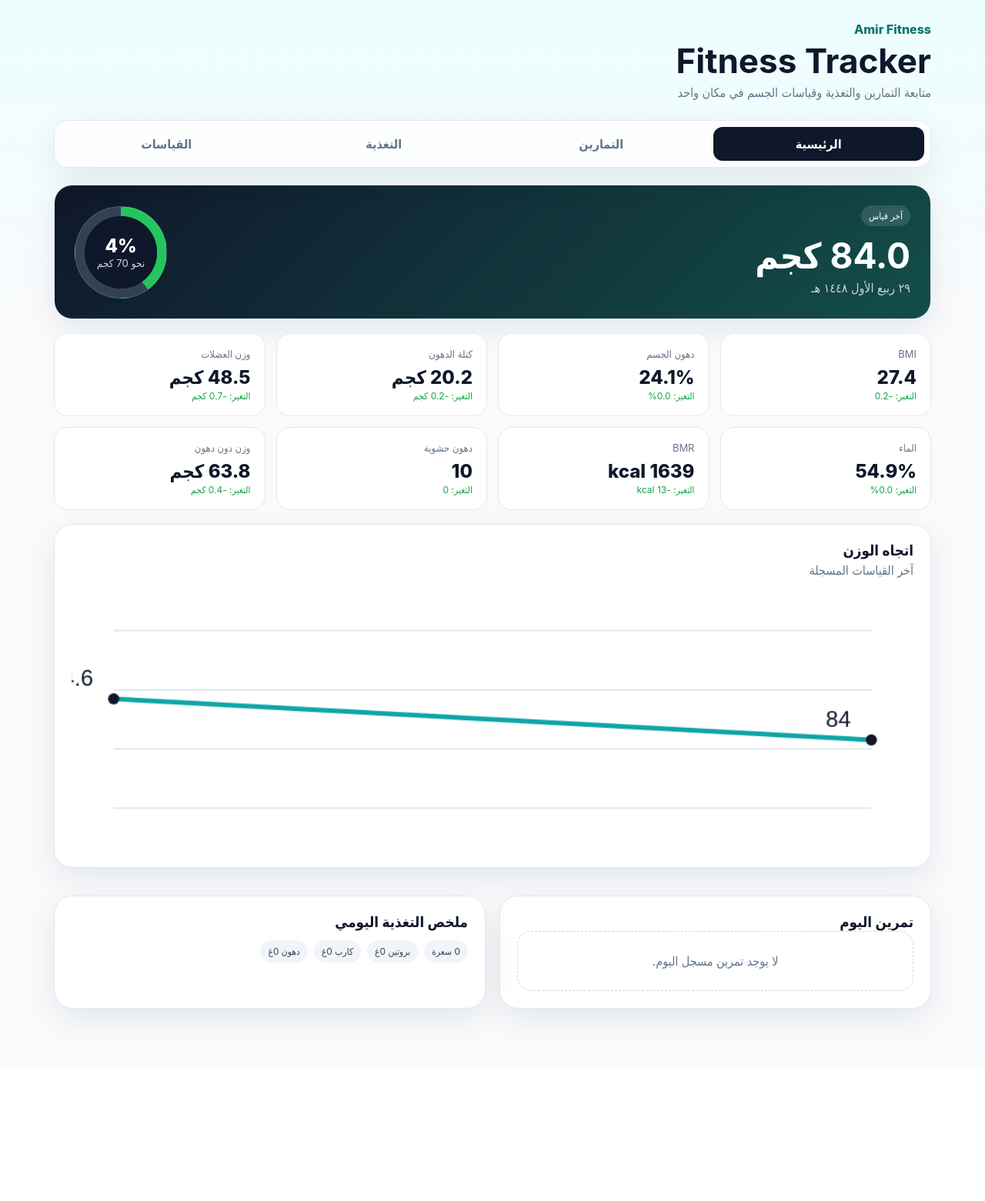
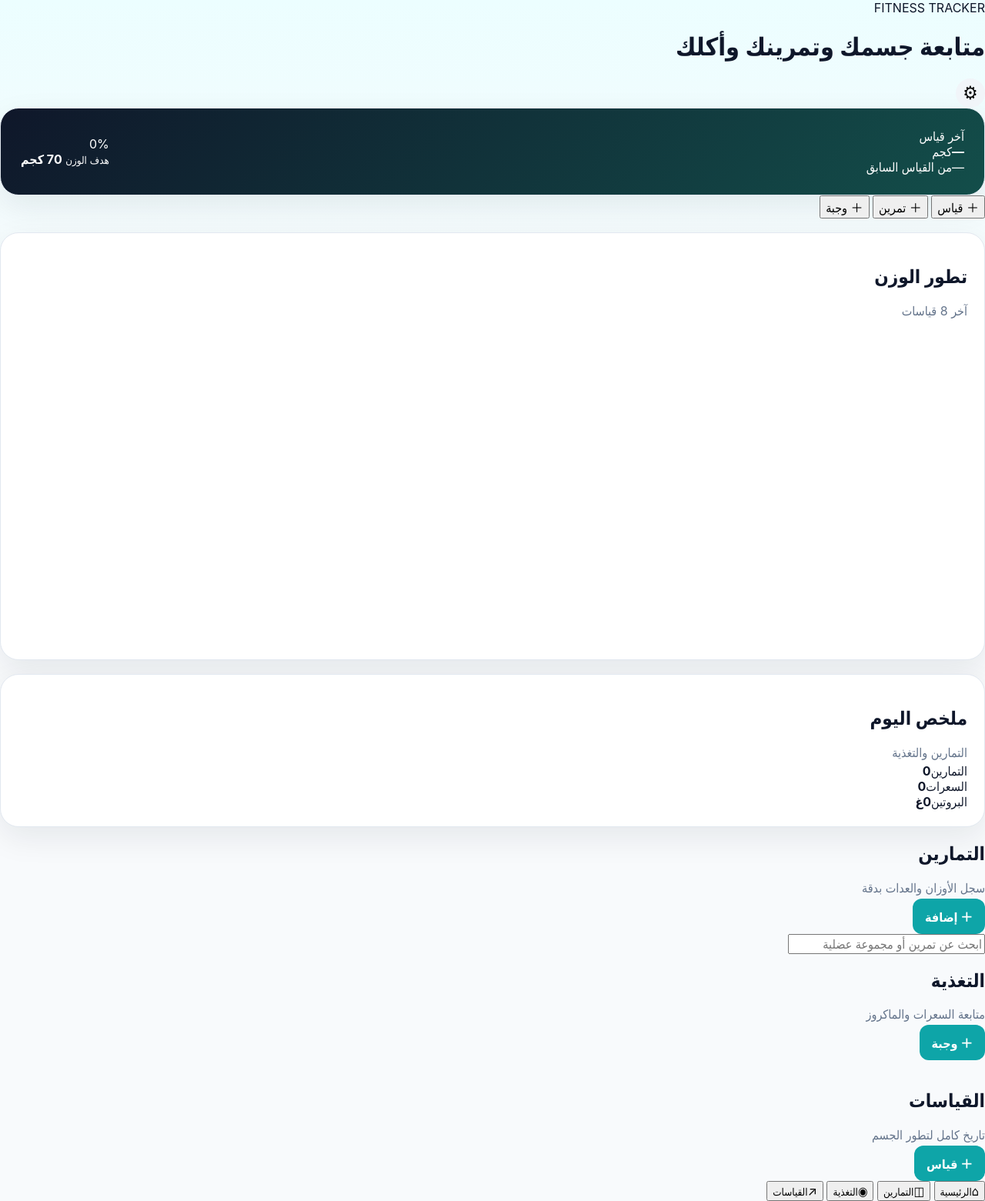
Before and after one commit to amirelshahbour-afk/Fitness-Tracker, a plain HTML site: page index.html in a window 1280 px wide. Shown: the whole page at 77% size. Before the commit the page ends 1389 px from the top, so only its background shows below. Drawn offline with Linux system fonts and the light colour scheme.

Commit message:
Rebuild Fitness Tracker UI from scratch

```diff
--- a/index.html
+++ b/index.html
@@ -1,104 +1,117 @@
 <!doctype html>
 <html lang="ar" dir="rtl">
 <head>
-  <meta charset="UTF-8" />
-  <meta name="viewport" content="width=device-width, initial-scale=1.0, viewport-fit=cover" />
-  <meta name="theme-color" content="#0f172a" />
+  <meta charset="utf-8" />
+  <meta name="viewport" content="width=device-width, initial-scale=1, viewport-fit=cover" />
+  <meta name="theme-color" content="#101828" />
+  <meta name="apple-mobile-web-app-capable" content="yes" />
+  <meta name="apple-mobile-web-app-status-bar-style" content="black-translucent" />
+  <meta name="apple-mobile-web-app-title" content="Fitness Tracker" />
   <link rel="manifest" href="manifest.json" />
+  <link rel="icon" href="icon.svg" type="image/svg+xml" />
   <link rel="stylesheet" href="styles.css" />
   <title>Fitness Tracker</title>
 </head>
 <body>
-  <div class="app-shell">
-    <header class="topbar">
+  <div class="app">
+    <header class="app-header">
       <div>
-        <p class="eyebrow">Amir Fitness</p>
-        <h1>Fitness Tracker</h1>
-        <p class="muted">متابعة التمارين والتغذية وقياسات الجسم في مكان واحد</p>
+        <div class="kicker">FITNESS TRACKER</div>
+        <h1>متابعة جسمك وتمرينك وأكلك</h1>
+        <p id="todayLabel" class="muted"></p>
       </div>
-      <button id="installBtn" class="secondary hidden">تثبيت التطبيق</button>
+      <button class="icon-btn" id="openSettings" aria-label="الإعدادات">⚙︎</button>
     </header>
 
-    <nav class="tabs" aria-label="التنقل الرئيسي">
-      <button class="tab active" data-tab="dashboard">الرئيسية</button>
-      <button class="tab" data-tab="workouts">التمارين</button>
-      <button class="tab" data-tab="nutrition">التغذية</button>
-      <button class="tab" data-tab="measurements">القياسات</button>
-    </nav>
+    <main class="content">
+      <section class="page active" id="homePage">
+        <article class="hero-card">
+          <div>
+            <span class="pill">آخر قياس</span>
+            <div class="hero-weight"><strong id="currentWeight">—</strong><span>كجم</span></div>
+            <div class="hero-meta"><span id="weightChange">—</span><span>من القياس السابق</span></div>
+          </div>
+          <div class="goal-box">
+            <div class="ring" id="goalRing"><span id="goalPercent">0%</span></div>
+            <small>هدف الوزن</small>
+            <b id="goalWeightText">70 كجم</b>
+          </div>
+        </article>
 
-    <main>
-      <section id="dashboard" class="panel active">
-        <div class="hero-card">
-          <div>
-            <span class="badge">آخر قياس</span>
-            <h2 id="heroWeight">84.0 كجم</h2>
-            <p id="heroDate" class="muted">12 سبتمبر 2026</p>
-          </div>
-          <div class="goal-ring" aria-label="تقدم هدف الوزن">
-            <span id="goalProgress">40%</span>
-            <small>نحو 70 كجم</small>
-          </div>
+        <div class="quick-actions">
+          <button data-action="measurement">＋ قياس</button>
+          <button data-action="workout">＋ تمرين</button>
+          <button data-action="meal">＋ وجبة</button>
         </div>
 
-        <div id="metricCards" class="metric-grid"></div>
+        <section class="grid metrics" id="metricsGrid"></section>
 
         <section class="card">
-          <div class="section-head">
-            <div><h3>اتجاه الوزن</h3><p class="muted">آخر القياسات المسجلة</p></div>
+          <div class="section-title">
+            <div><h2>تطور الوزن</h2><p class="muted">آخر 8 قياسات</p></div>
           </div>
-          <canvas id="weightChart" width="900" height="280"></canvas>
+          <canvas id="weightChart" width="900" height="300"></canvas>
         </section>
 
-        <div class="two-col">
-          <section class="card">
-            <h3>تمرين اليوم</h3>
-            <div id="todayWorkout"></div>
-          </section>
-          <section class="card">
-            <h3>ملخص التغذية اليومي</h3>
-            <div id="nutritionSummary"></div>
-          </section>
-        </div>
+        <section class="card">
+          <div class="section-title"><div><h2>ملخص اليوم</h2><p class="muted">التمارين والتغذية</p></div></div>
+          <div class="today-grid">
+            <div class="today-stat"><span>التمارين</span><strong id="todayWorkoutCount">0</strong></div>
+            <div class="today-stat"><span>السعرات</span><strong id="todayCalories">0</strong></div>
+            <div class="today-stat"><span>البروتين</span><strong id="todayProtein">0غ</strong></div>
+          </div>
+        </section>
       </section>
 
-      <section id="workouts" class="panel">
-        <div class="section-head">
-          <div><h2>سجل التمارين</h2><p class="muted">سجل كل مجموعة بالوزن والعدات</p></div>
-          <button id="newWorkoutBtn" class="primary">+ تمرين جديد</button>
-        </div>
-        <div id="workoutList" class="stack"></div>
+      <section class="page" id="workoutsPage">
+        <div class="page-head"><div><h2>التمارين</h2><p class="muted">سجل الأوزان والعدات بدقة</p></div><button class="primary" data-action="workout">＋ إضافة</button></div>
+        <div class="filter-row"><input id="workoutSearch" placeholder="ابحث عن تمرين أو مجموعة عضلية" /></div>
+        <div id="workoutList" class="list"></div>
       </section>
 
-      <section id="nutrition" class="panel">
-        <div class="section-head">
-          <div><h2>التغذية اليومية</h2><p class="muted">سعرات وماكروز مع وجباتك</p></div>
-          <button id="newMealBtn" class="primary">+ إضافة وجبة</button>
-        </div>
-        <div class="macro-grid" id="macroGrid"></div>
-        <div id="mealList" class="stack"></div>
+      <section class="page" id="nutritionPage">
+        <div class="page-head"><div><h2>التغذية</h2><p class="muted">متابعة السعرات والماكروز</p></div><button class="primary" data-action="meal">＋ وجبة</button></div>
+        <div id="macroCards" class="macro-grid"></div>
+        <div id="mealList" class="list"></div>
       </section>
 
-      <section id="measurements" class="panel">
-        <div class="section-head">
-          <div><h2>قياسات الجسم</h2><p class="muted">احتفظ بتاريخ كل قراءة للمقارنة</p></div>
-          <button id="newMeasurementBtn" class="primary">+ قياس جديد</button>
-        </div>
-        <div id="measurementList" class="stack"></div>
+      <section class="page" id="measurementsPage">
+        <div class="page-head"><div><h2>القياسات</h2><p class="muted">تاريخ كامل لتطور الجسم</p></div><button class="primary" data-action="measurement">＋ قياس</button></div>
+        <div id="measurementList" class="list"></div>
       </section>
     </main>
+
+    <nav class="bottom-nav" aria-label="التنقل">
+      <button class="nav-item active" data-page="homePage"><span>⌂</span><small>الرئيسية</small></button>
+      <button class="nav-item" data-page="workoutsPage"><span>◫</span><small>التمارين</small></button>
+      <button class="nav-item" data-page="nutritionPage"><span>◉</span><small>التغذية</small></button>
+      <button class="nav-item" data-page="measurementsPage"><span>↗</span><small>القياسات</small></button>
+    </nav>
   </div>
 
-  <dialog id="modal">
-    <form id="modalForm" method="dialog">
-      <div class="modal-head">
-        <h3 id="modalTitle">إضافة</h3>
-        <button class="icon-btn" value="cancel" aria-label="إغلاق">×</button>
+  <dialog id="editorDialog">
+    <form id="editorForm">
+      <div class="dialog-head"><h3 id="dialogTitle">إضافة</h3><button type="button" class="icon-btn" id="closeDialog">×</button></div>
+      <div class="form-grid" id="editorFields"></div>
+      <div class="dialog-actions"><button type="button" class="ghost" id="cancelDialog">إلغاء</button><button class="primary" type="submit">حفظ</button></div>
+    </form>
+  </dialog>
+
+  <dialog id="settingsDialog">
+    <form id="settingsForm">
+      <div class="dialog-head"><h3>الإعدادات</h3><button type="button" class="icon-btn" id="closeSettings">×</button></div>
+      <div class="form-grid">
+        <label class="field"><span>هدف الوزن (كجم)</span><input name="goalWeight" type="number" step="0.1" /></label>
+        <label class="field"><span>السعرات اليومية</span><input name="calories" type="number" /></label>
+        <label class="field"><span>البروتين (غ)</span><input name="protein" type="number" /></label>
+        <label class="field"><span>الكربوهيدرات (غ)</span><input name="carbs" type="number" /></label>
+        <label class="field"><span>الدهون (غ)</span><input name="fat" type="number" /></label>
       </div>
-      <div id="modalFields" class="form-grid"></div>
-      <div class="modal-actions">
-        <button value="cancel" class="secondary">إلغاء</button>
-        <button id="saveModalBtn" value="default" class="primary">حفظ</button>
+      <div class="settings-tools">
+        <button type="button" id="exportData" class="ghost">تصدير نسخة احتياطية</button>
+        <label class="ghost file-btn">استيراد نسخة<input id="importData" type="file" accept="application/json" hidden /></label>
       </div>
+      <div class="dialog-actions"><button type="button" class="ghost" id="cancelSettings">إلغاء</button><button class="primary" type="submit">حفظ</button></div>
     </form>
   </dialog>
 
```
